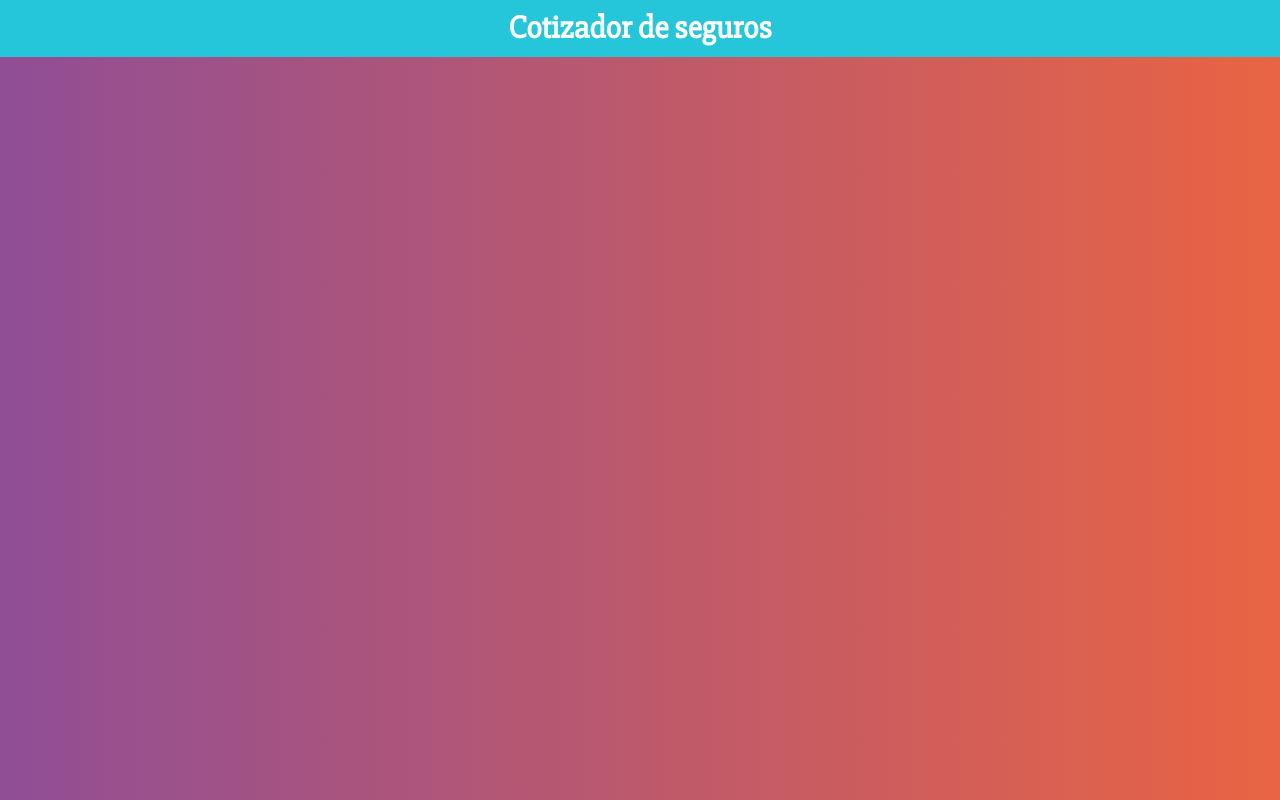
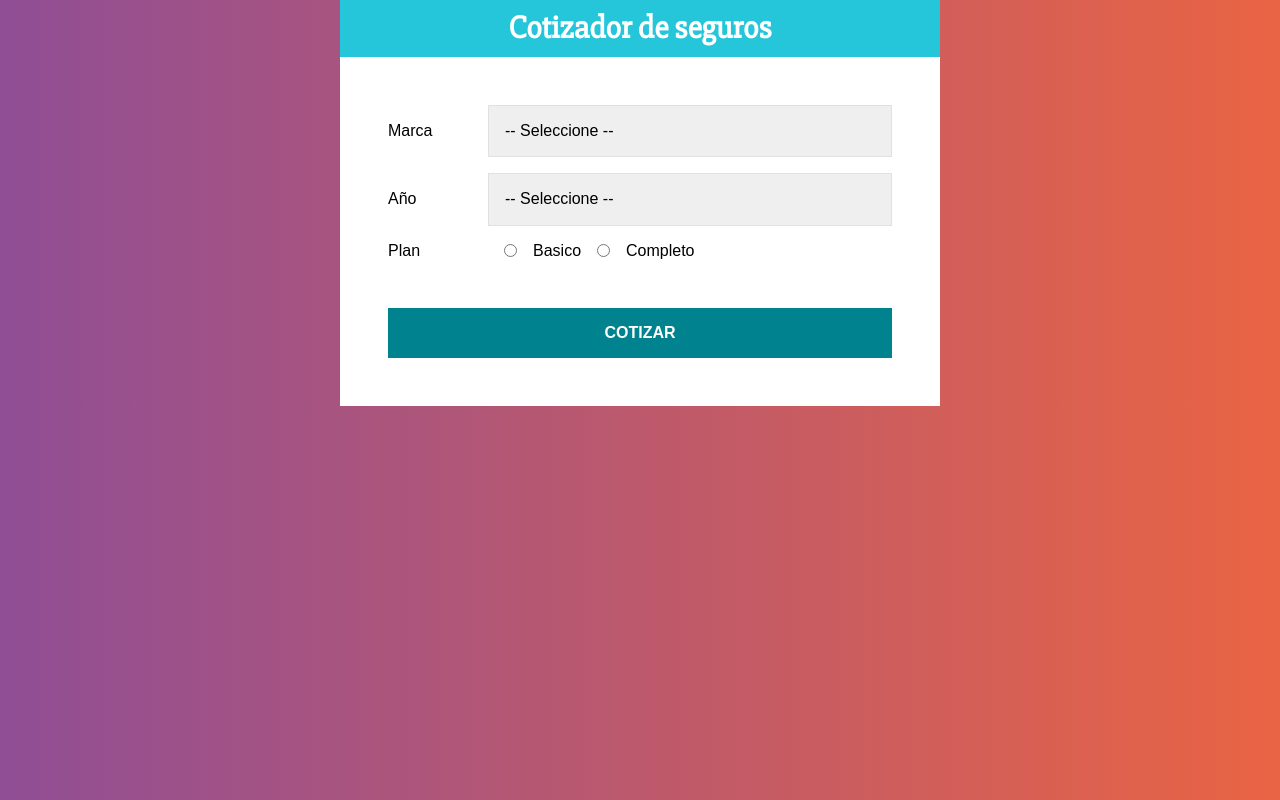
Before and after one commit to guillermosequera/cotizador, a React (Create React App) app: page / in a window 1280 px wide. Built offline with nearby package versions, Linux system fonts and the light colour scheme.

Commit message:
adding state

```diff
--- a/src/App.js
+++ b/src/App.js
@@ -1,12 +1,30 @@
 import React from 'react';
 import Header from './components/Header';
+import Formulario from './components/Formulario';
 
+import styled from '@emotion/styled';
+
+const Contenedor = styled.div`
+  max-width: 600px;
+  margin: 0 auto;
+`;
+
+const ContenedorFormulario = styled.div`
+  background-color: #ffffff;
+  padding: 3rem;
+`;
 
 function App() {
   return (
-      <Header
+      <Contenedor>
+        <Header
       titulo='Cotizador de seguros'
     />
+
+        <ContenedorFormulario>
+            <Formulario />
+        </ContenedorFormulario>
+      </Contenedor>
   );
 }
 
--- /dev/null
+++ b/src/components/Formulario.js
@@ -0,0 +1,125 @@
+import React, { useState } from 'react'
+import styled from '@emotion/styled';
+
+const Campo = styled.div`
+    display: flex;
+    margin-bottom: 1rem;
+    align-items: center;
+`;
+
+const Label = styled.label`
+    flex: 0 0 100px;
+`;
+
+const Select = styled.select`
+    display: block;
+    width: 100%;
+    padding: 1rem;
+    border: 1px solid #e1e1e1;
+    -webkit-appearance:none;
+`;
+
+const InputRadio = styled.input`
+    margin: 0 1rem;
+`;
+
+const Boton = styled.button`
+    background-color: #00838F;
+    font-size: 16px;
+    width: 100%;
+    padding: 1rem;
+    color: #fff;
+    text-transform: uppercase;
+    font-weight: bold;
+    border: none;
+    transition: backgorund-color .3s ease;
+    margin-top: 2rem;
+
+    &:hover {
+        background-color: #26C6DA;
+        cursor: pointer;
+    }
+`;
+
+const Formulario = () => {
+
+    const [ datos, guardarDatos ] = useState({
+        marca: '',
+        year: '',
+        plan: ''
+    });
+
+    //extrayendo los datos del state
+    const { marca, year, plan } = datos;
+
+    //leer los datos del formulario y colocarlos en el state
+    const obtenerInformacion = e => {
+        guardarDatos({
+            ...datos,
+            [e.target.name] : e.target.value
+        })
+    }
+
+    return (
+        <form>
+        <Campo>
+            <Label>Marca</Label>
+            <Select
+                name="marca"
+                value={marca}
+                onChange={obtenerInformacion}
+            >
+                <option value="">-- Seleccione --</option>
+                <option value="americano">Americano</option>
+                <option value="europeo">Europeo</option>
+                <option value="asiatico">Asiatico</option>
+            </Select>
+        </Campo>
+
+        <Campo>
+            <Label>Año</Label>
+            <Select
+                 name="year"
+                value={year}
+                onChange={obtenerInformacion}
+            >
+                <option value="">-- Seleccione --</option>
+                <option value="2021">2021</option>
+                <option value="2020">2020</option>
+                <option value="2019">2019</option>
+                <option value="2018">2018</option>
+                <option value="2017">2017</option>
+                <option value="2016">2016</option>
+                <option value="2015">2015</option>
+                <option value="2014">2014</option>
+                <option value="2013">2013</option>
+                <option value="2012">2012</option>
+            </Select>
+        </Campo>
+
+        <Campo>
+            <Label>Plan</Label>
+            <InputRadio
+                type="radio"
+                name="plan"
+                value="basico"
+                checked={plan === "basico"}
+                onChange={obtenerInformacion}
+            /> Basico
+
+            <InputRadio
+                type="radio"
+                name="plan"
+                value="completo"
+                checked={plan === "completo"}
+                onChange={obtenerInformacion}
+            /> Completo
+
+        </Campo>
+            <Boton type="button">Cotizar</Boton>
+
+        </form>
+    );
+}
+
+export default Formulario;
```
